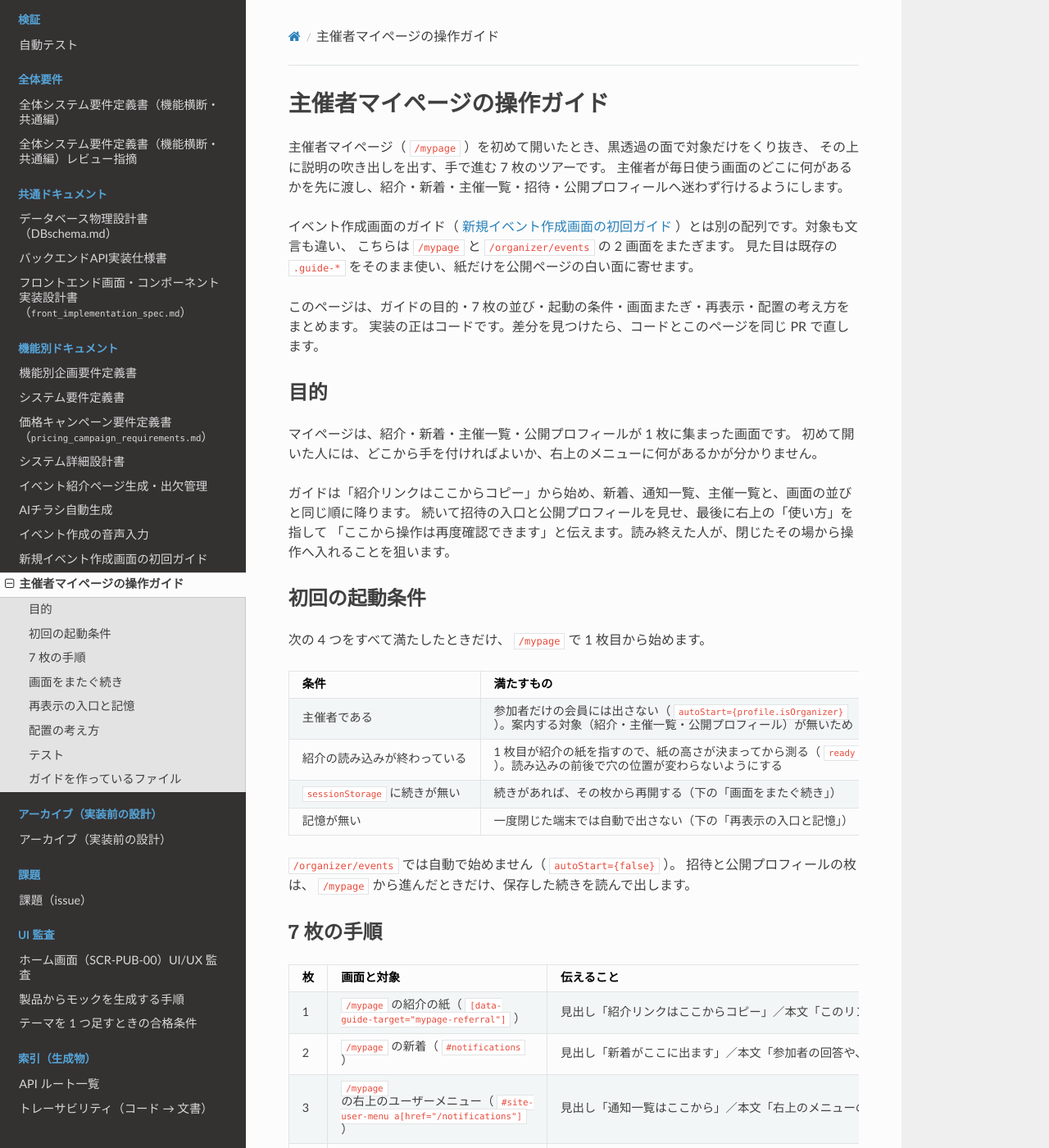
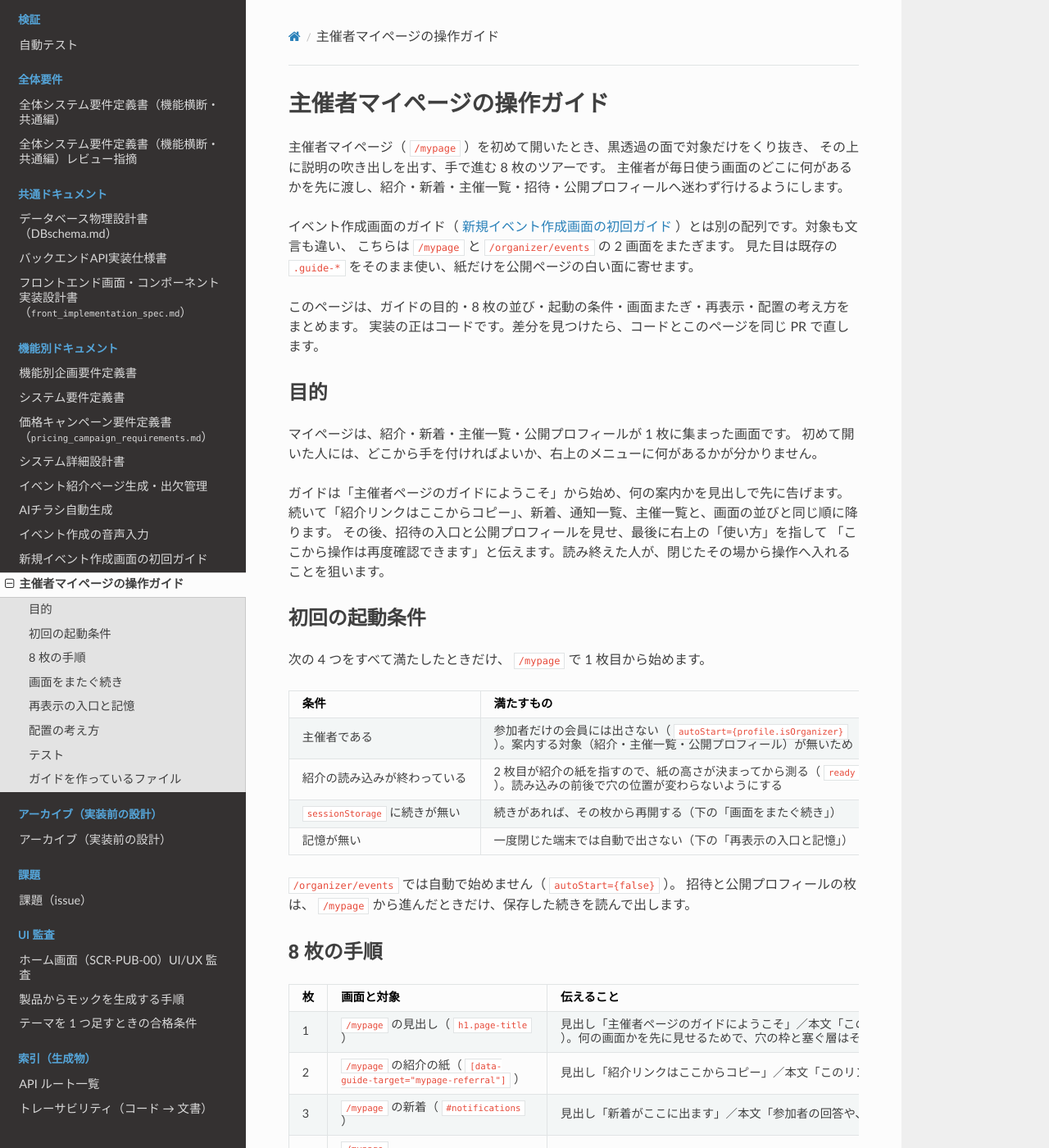
Before and after one commit to HirofumiSato/EventKreater, a Sphinx documentation site: the page built from docs/mypage-guide-tour.rst, in a window 1280 px wide and 1400 px high. Shown: the whole window at 82% size. Built offline with Sphinx 7.4.7 and the Read the Docs theme 3.1.0, drawn with Linux system fonts in a browser that asks for light colours; some of the changed text lies outside the part shown.

Commit message:
feat(mypage): 操作ガイドの 1 枚目にようこそを足す (#223)
- ようこそを 1 枚目に足し、ガイドを 7 枚から 8 枚にした
- 挨拶の枚だけ黒い面の地を塗らず、画面の全体像を先に見せる（`scrim: false`）
- 手順表・仕様・テストの枚数と件数を 8 枚・19 件に合わせた

Co-authored-by: Cursor <cursoragent@cursor.com>

```diff
--- a/docs/mypage-guide-tour.rst
+++ b/docs/mypage-guide-tour.rst
@@ -2,14 +2,14 @@
 ============================
 
 主催者マイページ（ ``/mypage`` ）を初めて開いたとき、黒透過の面で対象だけをくり抜き、
-その上に説明の吹き出しを出す、手で進む 7 枚のツアーです。
+その上に説明の吹き出しを出す、手で進む 8 枚のツアーです。
 主催者が毎日使う画面のどこに何があるかを先に渡し、紹介・新着・主催一覧・招待・公開プロフィールへ迷わず行けるようにします。
 
 イベント作成画面のガイド（ :doc:`event-guide-tour` ）とは別の配列です。対象も文言も違い、
 こちらは ``/mypage`` と ``/organizer/events`` の 2 画面をまたぎます。
 見た目は既存の ``.guide-*`` をそのまま使い、紙だけを公開ページの白い面に寄せます。
 
-このページは、ガイドの目的・7 枚の並び・起動の条件・画面またぎ・再表示・配置の考え方をまとめます。
+このページは、ガイドの目的・8 枚の並び・起動の条件・画面またぎ・再表示・配置の考え方をまとめます。
 実装の正はコードです。差分を見つけたら、コードとこのページを同じ PR で直します。
 
 目的
@@ -18,8 +18,9 @@
 マイページは、紹介・新着・主催一覧・公開プロフィールが 1 枚に集まった画面です。
 初めて開いた人には、どこから手を付ければよいか、右上のメニューに何があるかが分かりません。
 
-ガイドは「紹介リンクはここからコピー」から始め、新着、通知一覧、主催一覧と、画面の並びと同じ順に降ります。
-続いて招待の入口と公開プロフィールを見せ、最後に右上の「使い方」を指して
+ガイドは「主催者ページのガイドにようこそ」から始め、何の案内かを見出しで先に告げます。
+続いて「紹介リンクはここからコピー」、新着、通知一覧、主催一覧と、画面の並びと同じ順に降ります。
+その後、招待の入口と公開プロフィールを見せ、最後に右上の「使い方」を指して
 「ここから操作は再度確認できます」と伝えます。読み終えた人が、閉じたその場から操作へ入れることを狙います。
 
 初回の起動条件
@@ -36,7 +37,7 @@
    * - 主催者である
      - 参加者だけの会員には出さない（ ``autoStart={profile.isOrganizer}`` ）。案内する対象（紹介・主催一覧・公開プロフィール）が無いため
    * - 紹介の読み込みが終わっている
-     - 1 枚目が紹介の紙を指すので、紙の高さが決まってから測る（ ``ready`` ）。読み込みの前後で穴の位置が変わらないようにする
+     - 2 枚目が紹介の紙を指すので、紙の高さが決まってから測る（ ``ready`` ）。読み込みの前後で穴の位置が変わらないようにする
    * - ``sessionStorage`` に続きが無い
      - 続きがあれば、その枚から再開する（下の「画面をまたぐ続き」）
    * - 記憶が無い
@@ -45,7 +46,7 @@
 ``/organizer/events`` では自動で始めません（ ``autoStart={false}`` ）。
 招待と公開プロフィールの枚は、 ``/mypage`` から進んだときだけ、保存した続きを読んで出します。
 
-7 枚の手順
+8 枚の手順
 ----------
 
 .. list-table::
@@ -56,24 +57,27 @@
      - 画面と対象
      - 伝えること
    * - 1
+     - ``/mypage`` の見出し（ ``h1.page-title`` ）
+     - 見出し「主催者ページのガイドにようこそ」／本文「このページでよく使う場所を、順に案内します。」／注記「「次へ」で進みます。いつでも閉じられます。」。挨拶の枚だけ黒い面の地を塗らない（ ``scrim: false``・ ``.guide-scrim--clear`` ）。何の画面かを先に見せるためで、穴の枠と塞ぐ層はそのまま出す
+   * - 2
      - ``/mypage`` の紹介の紙（ ``[data-guide-target="mypage-referral"]`` ）
      - 見出し「紹介リンクはここからコピー」／本文「このリンクから登録した人が初めて公開すると、無料チケットが2枚もらえます。」／注記「1アカウント当たり上限10枚」
-   * - 2
+   * - 3
      - ``/mypage`` の新着（ ``#notifications`` ）
      - 見出し「新着がここに出ます」／本文「参加者の回答や、紹介から登録した人の公開が届きます。」
-   * - 3
+   * - 4
      - ``/mypage`` の右上のユーザーメニュー（ ``#site-user-menu a[href="/notifications"]`` ）
      - 見出し「通知一覧はここから」／本文「右上のメニューの「通知」で、すべての通知を開けます。」。通知一覧は普段メニューの中にあり、開かないと対象が DOM に無いため、この枚だけユーザーメニューを自動で開く（ ``openUserMenu`` ）
-   * - 4
+   * - 5
      - ``/mypage`` の主催者の節（ ``nav.subnav a[href="/organizer/events"]`` ）
      - 見出し「作ったイベントはここに並びます」／本文「「主催一覧」で、告知ページの一覧を見られます。」。節が横に長いときは、対象が見える位置まで横スクロールする
-   * - 5
+   * - 6
      - ``/organizer/events`` の最初の札の招待（ ``article.event-card:first-of-type [data-guide-target="invite-cohost"]`` ）
      - 見出し「共同主催・幹事を招待できます」／本文「各イベントの「その他の操作」から、一緒に運営する人を招待できます。」。招待の入口は札の「その他の操作」の中にあり、畳んだままだと DOM に無いため、この枚だけ最初の札を開く（ ``openDetails`` ）
-   * - 6
+   * - 7
      - ``/organizer/events`` の主催者の節（ ``nav.subnav a[href="/organizer/profile"]`` ）
      - 見出し「公開プロフィールはここから」／本文「プロフィールページには、主催イベントのカレンダーも掲載されます。」
-   * - 7
+   * - 8
      - ``/mypage`` の右上の「使い方」（ ``[data-guide-target="mypage-guide"]`` ）
      - 見出し「ここから操作は再度確認できます」／本文「右上の「使い方」を押すと、この案内をいつでも開き直せます。」。最終枚はここだけで、操作は「わかった」だけ
 
@@ -124,6 +128,7 @@ DOM を読むのは画面側だけで、位置の決め方は 1 か所にそろ
 * 対象を画面へ寄せるのは ``planScroll()`` が決める。収まらない対象は上辺を画面の上端近くへそろえ、収まる対象は吹き出しまで入るあいだ動かさない。動かすときも最も近い端へ寄せる
 * 画面下に固定する帯（ ``.action-dock`` ・ ``.form-final`` ）の高さを ``safeBottom`` として渡し、吹き出しが帯に重ならないようにする
 * 黒面・穴・吹き出しは ``createPortal`` で ``document.body`` の直下へ出す。 ``.deco`` の ``transform`` が祖先にあると ``position: fixed`` の基準がそこへ移り、穴と対象がずれる
+* 黒面の地は、挨拶（1 枚目）だけ塗らない（ ``.guide-scrim--clear`` ）。何の画面かを先に見せるためで、層は残すので背後は他の枚と同じく押せない
 * 主催者の節（ ``.subnav__inner`` ）の中の対象は、節の ``scrollLeft`` を動かして横スクロールで見せる
 * 対象が見つからないまま 1200ms 経ったら次の枚へ送る（最終枚なら閉じる）。後ろへは戻さない
 * 紙は ``.guide-bubble--paper`` で、地を公開ページの白（ ``--color-surface`` ）にし、上辺に山吹のテープ（ ``::before`` ）、何枚目かの札を山吹の地に墨の字、見出しの下線を山吹の 2px にする。黒面は 48 のまま変えず、紙だけを 3 枚目に開くユーザーメニュー（60）より上（61）へ上げる。位置（ ``position: fixed`` ）・40px の的・15px の文字は既存の ``.guide-bubble`` をそのまま使う
@@ -140,7 +145,7 @@ DOM を読むのは画面側だけで、位置の決め方は 1 か所にそろ
    * - ファイル
      - 確かめていること
    * - ``tests/unit/mypage-guide-steps.test.ts``
-     - 7 枚の並び、キー、 ``path`` （招待と公開プロフだけ ``/organizer/events`` ）、対象のセレクタ、最終枚が 1 つだけであること、最終枚の見出しが「ここから操作は再度確認できます」であること、本文と箇条書きを同じ枚に置かないこと、 ``openUserMenu`` が通知一覧の枚だけ・ ``openDetails`` が招待の枚だけであること、操作の文言、キーから枚を引くこと（ ``myPageGuideIndex()`` ）、知らないキーで例外になること
+     - 8 枚の並び、キー、 ``path`` （招待と公開プロフだけ ``/organizer/events`` ）、対象のセレクタ、ようこその見出しと黒い面を塗らないこと（ ``scrim: false`` は 1 枚目だけ）、最終枚が 1 つだけであること、最終枚の見出しが「ここから操作は再度確認できます」であること、本文と箇条書きを同じ枚に置かないこと、 ``openUserMenu`` が通知一覧の枚だけ・ ``openDetails`` が招待の枚だけであること、操作の文言、キーから枚を引くこと（ ``myPageGuideIndex()`` ）、知らないキーで例外になること
    * - ``tests/unit/mypage-guide-memory.test.ts``
      - 初回表示の記憶の読み書き、キーが ``eventkreater.mypage-guide.dismissed`` でほかのガイドと別であること、 ``localStorage`` が無い・参照や読み書きで例外になる環境、 ``sessionStorage`` の書き込みと読み戻し、10 分の失効、壊れた JSON ・知らないキー・数値でない ``at`` を捨てること、 ``clearMyPageGuideSession()``
    * - ``tests/unit/mypage-guide-styles.test.mjs``
@@ -159,7 +164,7 @@ DOM を読むのは画面側だけで、位置の決め方は 1 か所にそろ
    * - ファイル
      - 役割
    * - ``src/modules/organizers/lib/tour/steps.ts``
-     - 7 枚の定義。 ``path`` ・対象のセレクタ・文言・最終枚・開く印（ ``openUserMenu`` ・ ``openDetails`` ）と、操作の文言（ ``MYPAGE_GUIDE_ACTION_COPY`` ）。文字列はここ 1 か所に置く
+     - 8 枚の定義。 ``path`` ・対象のセレクタ・文言・最終枚・開く印（ ``openUserMenu`` ・ ``openDetails`` ・ ``scrim`` ）と、操作の文言（ ``MYPAGE_GUIDE_ACTION_COPY`` ）。文字列はここ 1 か所に置く
    * - ``src/modules/organizers/lib/tour/memory.ts``
      - 閉じたことの記憶（ ``localStorage`` ）
    * - ``src/modules/organizers/lib/tour/session.ts``
--- a/docs/sitemap.rst
+++ b/docs/sitemap.rst
@@ -39,7 +39,7 @@
    * - イベント作成の初回ガイド
      - :doc:`event-guide-tour` 。新規作成画面の 9 枚のツアー、起動の条件、くり抜きの計算
    * - マイページの操作ガイド
-     - :doc:`mypage-guide-tour` 。主催者マイページの 7 枚のツアー、画面またぎ、右上「使い方」からの再表示
+     - :doc:`mypage-guide-tour` 。主催者マイページの 8 枚のツアー、画面またぎ、右上「使い方」からの再表示
    * - チラシ生成 API
      - :doc:`flyer/index` 。章の地図は :doc:`flyer/sphinx_structure`
    * - 以前の要件と設計
@@ -242,7 +242,7 @@ Next.js 側の自動テストです。読む順は :doc:`testing/index` が正
    * - ページ
      - 中身
    * - :doc:`mypage-guide-tour`
-     - 主催者マイページ（SCR-PUB-03）の初回ガイド。7 枚の手順、起動の条件、 ``sessionStorage`` での画面またぎ、右上「使い方」からの再表示、公開ページの紙に寄せた見た目
+     - 主催者マイページ（SCR-PUB-03）の初回ガイド。8 枚の手順、起動の条件、 ``sessionStorage`` での画面またぎ、右上「使い方」からの再表示、公開ページの紙に寄せた見た目
 
 AI チラシ自動生成
 ^^^^^^^^^^^^^^^^^^
```
Also changed, not shown: other parts of docs/mypage-guide-tour.rst (+1 -1 lines), docs/front_implementation_spec.md (+11 -10 lines), docs/testing/scope.rst (+4 -4 lines), docs/doc-index.json, 5 other files.
